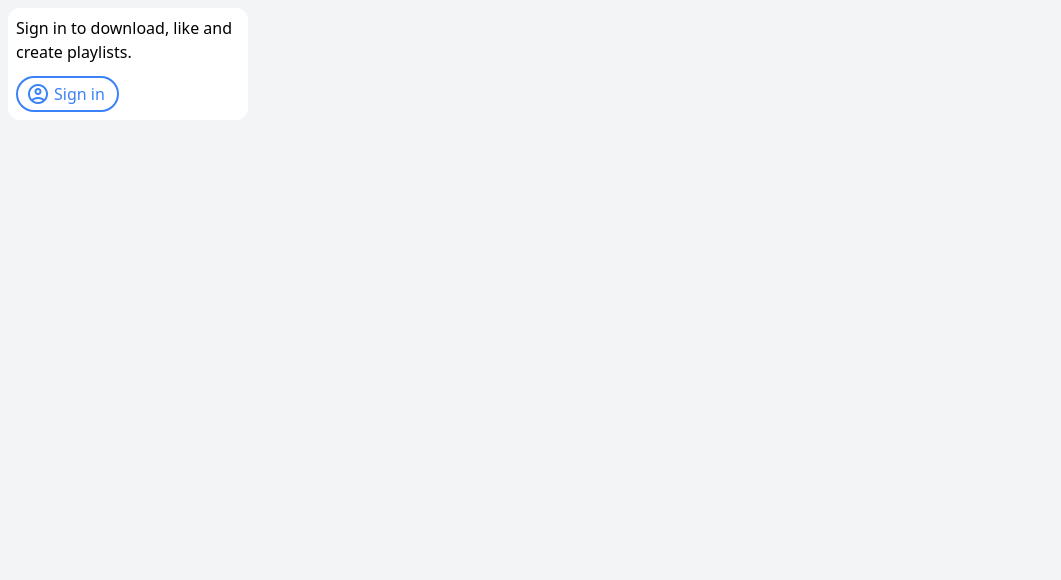
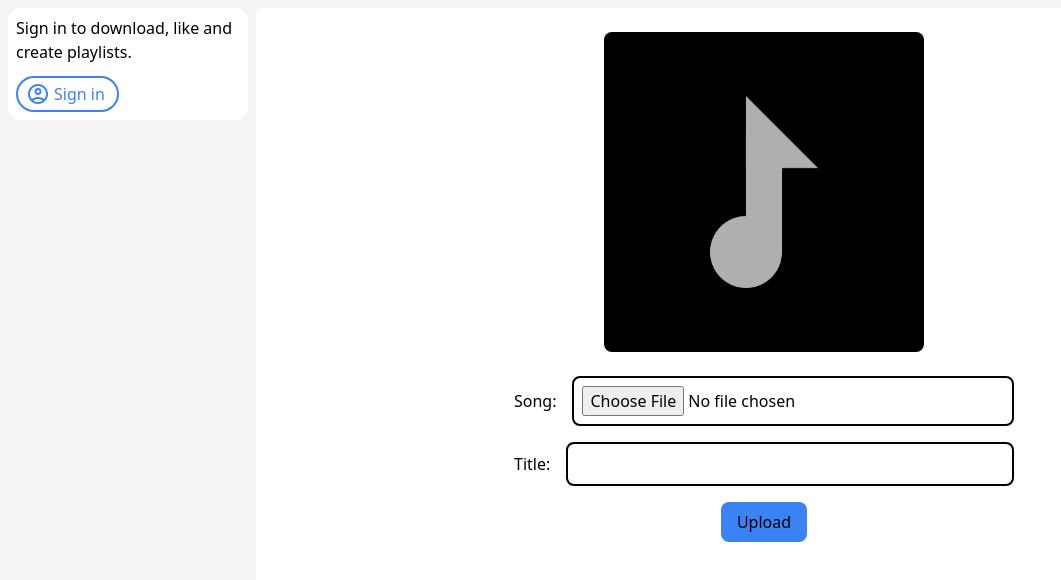
Before and after one commit to ma-altaf/musicApp_frontend, an Angular app: page /edit/song in a window 1280 px wide. Before the commit this address led to /. Shown: the top 580 px of the page, without its empty margins (0-1061 px from the left). Built offline with nearby package versions, Linux system fonts and the light colour scheme.

Commit message:
Added song upload + artist stats

```diff
--- a/src/app/app.routes.ts
+++ b/src/app/app.routes.ts
@@ -2,6 +2,7 @@ import { Routes } from '@angular/router';
 import { HomeComponent } from './pages/home/home.component';
 import { ChannelComponent } from './pages/channel/channel.component';
 import { PlaylistComponent } from './pages/playlist/playlist.component';
+import { SongFormComponent } from './pages/song-form/song-form.component';
 
 export const routes: Routes = [
   {
@@ -16,4 +17,8 @@ export const routes: Routes = [
     path: 'playlist/:id',
     component: PlaylistComponent,
   },
+  {
+    path: 'edit/song',
+    component: SongFormComponent,
+  },
 ];
--- a/src/app/pages/channel/channel.component.html
+++ b/src/app/pages/channel/channel.component.html
@@ -1,4 +1,4 @@
-<div class="m-2 ml-0 p-2 w-full rounded-lg bg-white overflow-y-scroll">
+<div class="m-2 ml-0 p-2 w-full rounded-lg bg-white overflow-y-auto">
   <input
     #fileupload
     type="file"
@@ -9,18 +9,43 @@
   />
   <div class="w-full flex items-center border-b-2 p-4">
     <button
-      (click)="initiateFileUpload()"
+      (click)="fileUploadInputClick()"
       title="Change profile picture"
-      class="aspect-square rounded-full m-5 w-64 overflow-hidden flex items-center justify-center"
+      class="aspect-square rounded-full m-5 w-64 overflow-hidden flex items-center justify-center text-9xl"
     >
       <app-profile-picture [user]="user" />
     </button>
-    <h1 class="text-6xl mx-auto">{{ user?.username }}</h1>
+    <span class="mx-auto flex flex-col items-center">
+      <h1 class="text-6xl">{{ user?.username }}</h1>
+      <div class="grid grid-cols-3 mt-4">
+        <div class="px-2 py-1 my-4 flex flex-col items-center">
+          <p class="text-sm">Downloads</p>
+          <p>{{ artistStats?.downloads || 0 }}</p>
+        </div>
+        <div class="px-2 py-1 my-4 border-x-2 flex flex-col items-center">
+          <p class="text-sm">Favourites</p>
+          <p>{{ artistStats?.favourites || 0 }}</p>
+        </div>
+        <div class="px-2 py-1 my-4 flex flex-col items-center">
+          <p class="text-sm">Listens</p>
+          <p>{{ artistStats?.listens || 0 }}</p>
+        </div>
+      </div>
+    </span>
   </div>
   <div class="grid grid-cols-3 gap-6 m-6">
+    <a
+      routerLink="/edit/song"
+      class="w-full rounded-lg p-2 duration-300 bg-gray-100 hover:bg-gray-300 flex flex-col items-center cursor-pointer"
+    >
+      <span class="w-full aspect-square justify-center items-center flex">
+        <span class="material-symbols-outlined text-9xl"> add </span>
+      </span>
+      <p class="mt-2 font-bold text-lg">Add song</p>
+    </a>
     @for (song of songs; track $index) {
     <div
-      class="w-full rounded-lg p-2 duration-300 hover:bg-gray-200 flex flex-col items-center cursor-pointer"
+      class="w-full rounded-lg p-4 duration-300 hover:bg-gray-200 flex flex-col items-center cursor-pointer"
     >
       <img
         class="w-full aspect-square rounded-xl"
--- a/src/app/pages/channel/channel.component.ts
+++ b/src/app/pages/channel/channel.component.ts
@@ -10,11 +10,13 @@ import { AuthenticationService } from '../../services/authentication/authenticat
 import { ProfilePictureComponent } from '../../ui/profile-picture/profile-picture.component';
 import { Song } from '../../services/models/song';
 import { SongService } from '../../services/song/song.service';
+import { RouterLink } from '@angular/router';
+import { ArtistStats } from '../../services/models/artist-stats';
 
 @Component({
   selector: 'app-channel',
   standalone: true,
-  imports: [ProfilePictureComponent],
+  imports: [ProfilePictureComponent, RouterLink],
   templateUrl: './channel.component.html',
   styleUrl: './channel.component.scss',
   host: {
@@ -26,7 +28,8 @@ export class ChannelComponent {
   private songService: SongService = inject(SongService);
   user: Artist | null = null;
   songs: Song[] | null = null;
-  @ViewChild('fileupload') fileUpload!: ElementRef<HTMLInputElement>;
+  artistStats: ArtistStats | null = null;
+  @ViewChild('fileupload') fileUploadInput!: ElementRef<HTMLInputElement>;
 
   isSignIn: boolean = false;
 
@@ -39,19 +42,20 @@ export class ChannelComponent {
           this.user = artist;
           this.songService.getSongsByArtist(artist.id).subscribe((songs) => {
             this.songs = songs;
+            this.artistStats = this.getArtistStats(songs);
           });
         });
       }
     });
   }
 
-  initiateFileUpload() {
-    this.fileUpload.nativeElement.click();
+  fileUploadInputClick() {
+    this.fileUploadInput.nativeElement.click();
   }
 
   uploadProfileImg() {
     let formData = new FormData();
-    let filelist: FileList | null = this.fileUpload.nativeElement?.files;
+    let filelist: FileList | null = this.fileUploadInput.nativeElement?.files;
     if (filelist) {
       formData.append('imgFile', filelist[0]);
       this.auth.updateImg(formData).subscribe((res) => {
@@ -59,4 +63,14 @@ export class ChannelComponent {
       });
     }
   }
+
+  getArtistStats(songs: Song[]): ArtistStats {
+    return songs.reduce((res, song) => {
+      res.downloads += song.downloads;
+      res.favourites += song.favourites;
+      res.listens += song.listens;
+
+      return res;
+    });
+  }
 }
--- /dev/null
+++ b/src/app/pages/song-form/song-form.component.html
@@ -0,0 +1,60 @@
+<div class="m-2 ml-0 p-2 w-full rounded-lg bg-white overflow-y-auto">
+  <form
+    class="flex flex-col justify-center items-center"
+    [formGroup]="songForm"
+    (submit)="uploadSong()"
+  >
+    <input
+      #imageInput
+      type="file"
+      accept="image/*"
+      name="image"
+      id="image"
+      class="hidden"
+      (change)="onImgPick($event)"
+    />
+    <div
+      (click)="imageFileInputClick()"
+      class="aspect-square w-80 m-4 rounded-lg overflow-hidden cursor-pointer"
+    >
+      <img
+        #image
+        src="./assets/empty_song_bg.png"
+        alt="song cover"
+        class="w-full h-full"
+      />
+    </div>
+
+    <label for="audio" class="flex w-1/2 items-center m-2"
+      ><p class="pr-4">Song:</p>
+      <input
+        #audioInput
+        type="file"
+        accept="audio/*"
+        name="audio"
+        id="audio"
+        class="w-full rounded-lg border-2 border-black p-2 outline-blue-500"
+        (change)="onAudioPick($event)"
+    /></label>
+
+    <label for="title" class="flex w-1/2 items-center m-2"
+      ><p class="pr-4">Title:</p>
+      <input
+        type="text"
+        name="title"
+        formControlName="title"
+        class="w-full rounded-lg border-2 border-black p-2 outline-blue-500"
+      />
+    </label>
+    @if (title?.touched && !title?.valid) {
+    <p>Title is required</p>
+    }
+
+    <button class="rounded-lg bg-blue-500 py-2 px-4 mt-2">Upload</button>
+    @if (showError) {
+    <p class="py-1 px-2 border-2 border-red-500 bg-red-300 rounded-lg mt-4">
+      Cover art and song audio are required
+    </p>
+    }
+  </form>
+</div>
--- /dev/null
+++ b/src/app/pages/song-form/song-form.component.ts
@@ -0,0 +1,104 @@
+import { Component, ElementRef, ViewChild, inject } from '@angular/core';
+import {
+  FormControl,
+  FormGroup,
+  ReactiveFormsModule,
+  Validators,
+} from '@angular/forms';
+import { SongService } from '../../services/song/song.service';
+import { Router } from '@angular/router';
+
+@Component({
+  selector: 'app-song-form',
+  standalone: true,
+  imports: [ReactiveFormsModule],
+  templateUrl: './song-form.component.html',
+  styleUrl: './song-form.component.scss',
+  host: {
+    class: 'flex w-4/5 h-full',
+  },
+})
+export class SongFormComponent {
+  private songService: SongService = inject(SongService);
+  private router: Router = inject(Router);
+  @ViewChild('imageInput') imgFileInput!: ElementRef<HTMLInputElement>;
+  @ViewChild('audioInput') audioFileInput!: ElementRef<HTMLInputElement>;
+  @ViewChild('image') imageRef!: ElementRef<HTMLImageElement>;
+  showError: boolean = false;
+
+  songForm: FormGroup = new FormGroup({
+    title: new FormControl('', [Validators.required]),
+    image: new FormControl(null, [Validators.required]),
+    audio: new FormControl(null, [Validators.required]),
+  });
+
+  constructor() {}
+
+  get id() {
+    return this.songForm.get('id');
+  }
+
+  get title() {
+    return this.songForm.get('title');
+  }
+
+  get image() {
+    return this.songForm.get('image');
+  }
+
+  get audio() {
+    return this.songForm.get('audio');
+  }
+
+  imageFileInputClick() {
+    this.imgFileInput.nativeElement.click();
+  }
+
+  onImgPick(event: Event) {
+    const files = (event.target as HTMLInputElement).files;
+    if (files && files?.length != 0) {
+      this.songForm.patchValue({ image: files[0] });
+      let fileImage = new FileReader();
+      fileImage.onload = () => {
+        if (fileImage.result) {
+          this.imageRef.nativeElement.src = fileImage.result?.toString();
+        }
+      };
+      fileImage.readAsDataURL(files[0]);
+    }
+  }
+
+  audioFileInputClick() {
+    this.audioFileInput.nativeElement.click();
+  }
+
+  onAudioPick(event: Event) {
+    const files = (event.target as HTMLInputElement).files;
+    if (files && files?.length != 0) {
+      this.songForm.patchValue({ audio: files[0] });
+      this.title?.setValue(
+        files[0].name.substring(0, files[0].name.lastIndexOf('.'))
+      );
+    }
+  }
+
+  uploadSong() {
+    console.log(this.songForm.value);
+
+    if (this.audio?.value == null || this.image?.value == null) {
+      this.showError = true;
+      return;
+    }
+
+    if (this.songForm.valid) {
+      let formData = new FormData();
+      formData.append('title', this.title?.value);
+      formData.append('image', this.image?.value);
+      formData.append('audio', this.audio?.value);
+
+      this.songService.addSong(formData).subscribe(() => {
+        this.router.navigateByUrl('/channel');
+      });
+    }
+  }
+}
--- /dev/null
+++ b/src/app/services/models/artist-stats.ts
@@ -0,0 +1,5 @@
+export interface ArtistStats {
+  downloads: number;
+  favourites: number;
+  listens: number;
+}
--- a/src/app/services/song/song.service.ts
+++ b/src/app/services/song/song.service.ts
@@ -39,4 +39,12 @@ export class SongService {
   getSongsByArtist(id: number): Observable<Song[]> {
     return this.http.get<Song[]>(`${this.baseUrl}/artist/${id}`);
   }
+
+  addSong(songForm: any) {
+    return this.http.post(`${this.baseUrl}/add`, songForm);
+  }
+
+  updateSong(songForm: any) {
+    return this.http.post(`${this.baseUrl}/update`, songForm);
+  }
 }
--- a/src/app/ui/profile-picture/profile-picture.component.html
+++ b/src/app/ui/profile-picture/profile-picture.component.html
@@ -1,7 +1,9 @@
 @if (user?.imgUrl) {
 <img [src]="user?.imgUrl" alt="profile" class="object-cover w-full h-full" />
 } @else {
-<h1 class="font-bold w-full h-full bg-blue-500">
-  {{ user?.username?.charAt(0)?.toUpperCase() }}
-</h1>
+<div
+  class="font-bold w-full h-full bg-blue-500 flex items-center justify-center"
+>
+  <h1>{{ user?.username?.charAt(0)?.toUpperCase() }}</h1>
+</div>
 }
```
Also changed, not shown: src/app/pages/song-form/song-form.component.scss (added), src/assets/empty_song_bg.png (added), 1 other file (tests, documents, lock files or other folders).
